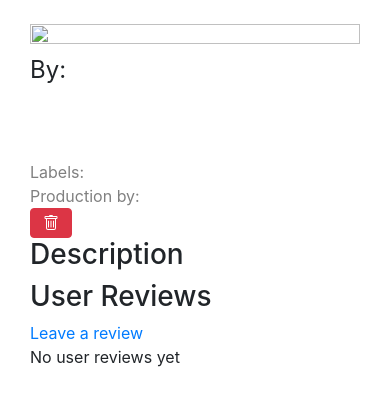
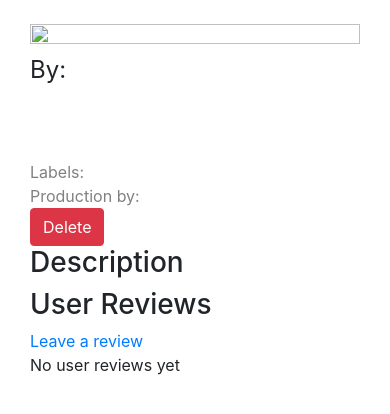
Before and after one commit to laynebritton/Genius-Search, a Flask app: page /view/1 in a window 390 px wide. Shown: the part 56-470 px from the top of the page. Run offline with Flask 2, Linux system fonts and the light colour scheme; some libraries are stand-ins or nearby versions.

Commit message:
Delete and undo button appear in the same location

```diff
--- a/static/album-view.js
+++ b/static/album-view.js
@@ -13,8 +13,8 @@
         data : JSON.stringify(query),
         success: function(result){
             // window.location.href = "/view/"+result["id"]
-            console.log(result)
 
+            clear_delete_container()
             insert_undo_button()
         },
         error: function(request, status, error){
@@ -33,15 +33,17 @@
     var delete_confirmed_text =$('<span class="">')
     $(delete_confirmed_text).text("\t" + album.title + " has been deleted.")
 
+    $(card).append(delete_confirmed_text)
+
+
+    $("#undo-container").append(card)
+
     var undo_button = $('<button class="btn btn-warning" id="undo-button">')
 
     $(undo_button).text("Undo")
 
-    $(card).append(undo_button)
 
-    $(card).append(delete_confirmed_text)
-
-    $("#undo-container").append(card)
+    $("#delete-container").append(undo_button)
 
     $("#undo-button").click(function () {
         undo_delete_album(album.id)
@@ -49,8 +51,36 @@
 
 }
 
-function remove_undo_button(){
+function insert_delete_button(){
+    var delete_button = $('<button id="delete-album-button" class="btn btn-danger" alt="delete album">')
+
+
+    // var trash_icon = $('<svg class="bi bi-trash" width="1em" height="1em" viewBox="0 0 16 16" fill="currentColor" xmlns="http://www.w3.org/2000/svg">')
+
+    // var path1 = $('<path d="M5.5 5.5A.5.5 0 016 6v6a.5.5 0 01-1 0V6a.5.5 0 01.5-.5zm2.5 0a.5.5 0 01.5.5v6a.5.5 0 01-1 0V6a.5.5 0 01.5-.5zm3 .5a.5.5 0 00-1 0v6a.5.5 0 001 0V6z" />')
+    // var path2 = $('<path fill-rule="evenodd" d="M14.5 3a1 1 0 01-1 1H13v9a2 2 0 01-2 2H5a2 2 0 01-2-2V4h-.5a1 1 0 01-1-1V2a1 1 0 011-1H6a1 1 0 011-1h2a1 1 0 011 1h3.5a1 1 0 011 1v1zM4.118 4L4 4.059V13a1 1 0 001 1h6a1 1 0 001-1V4.059L11.882 4H4.118zM2.5 3V2h11v1h-11z" clip-rule="evenodd" />')
+
+    // $(trash_icon).append(path1)
+    // $(trash_icon).append(path2)
+
+    // $(delete_button).append(trash_icon)
+
+    $(delete_button).text("Delete")
+
+    $("#delete-container").append(delete_button)
+
+
+    $("#delete-album-button").click(function () {
+        delete_album(album.id)
+	})
+}
+
+function clear_undo_container(){
     $("#undo-container").empty()
+}
+
+function clear_delete_container(){
+    $("#delete-container").empty()
 }
 
 function undo_delete_album(id){
@@ -65,7 +95,9 @@
         contentType: "application/json; charset=utf-8",
         data : JSON.stringify(query),
         success: function(result){
-            remove_undo_button()
+            clear_delete_container()
+            clear_undo_container()
+            insert_delete_button()
         },
         error: function(request, status, error){
             console.log("Error retrieving search results");
@@ -77,10 +109,10 @@
 
 }
 
+
 $(document).ready(function () {
 
-    $("#delete-album-button").click(function () {
-        delete_album(album.id)
-	})
+    insert_delete_button()
+
 
 })
--- a/templates/album-view.html
+++ b/templates/album-view.html
@@ -99,8 +99,8 @@
 
 
             </div>
-            <div class="col-md-2">
-                <button id="delete-album-button" class="btn btn-danger">
+            <div id="delete-container" class="col-md-2">
+                <!-- <button id="delete-album-button" class="btn btn-danger">
                     <svg class="bi bi-trash" width="1em" height="1em" viewBox="0 0 16 16" fill="currentColor"
                         xmlns="http://www.w3.org/2000/svg">
                         <path
@@ -109,7 +109,7 @@
                             d="M14.5 3a1 1 0 01-1 1H13v9a2 2 0 01-2 2H5a2 2 0 01-2-2V4h-.5a1 1 0 01-1-1V2a1 1 0 011-1H6a1 1 0 011-1h2a1 1 0 011 1h3.5a1 1 0 011 1v1zM4.118 4L4 4.059V13a1 1 0 001 1h6a1 1 0 001-1V4.059L11.882 4H4.118zM2.5 3V2h11v1h-11z"
                             clip-rule="evenodd" />
                     </svg>
-                </button>
+                </button> -->
 
             </div>
         </div>
```
